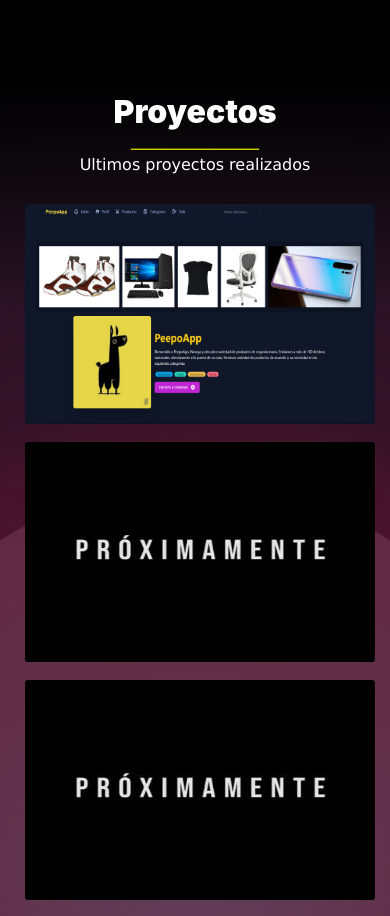
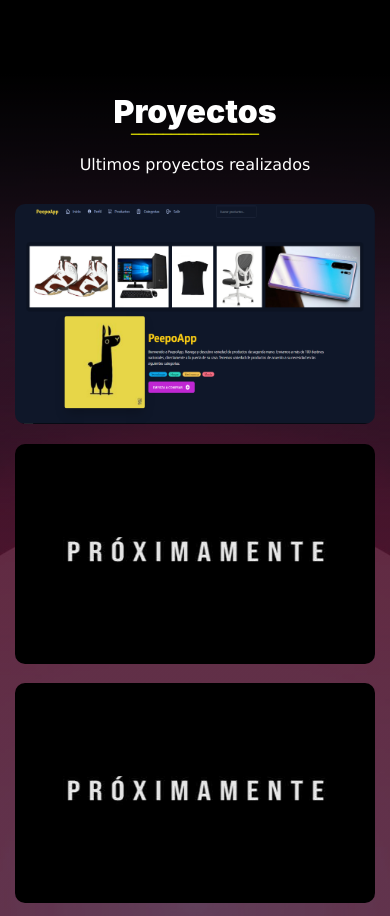
Before and after one commit to romariou76/Mi-portafolio, a React (Create React App) app: page / in a window 390 px wide. Shown: the part 2862-3778 px from the top of the page. Built offline with nearby package versions, Linux system fonts and the light colour scheme; a web font is replaced by a local one.

Commit message:
Soluciones el responsive design del area de  proyectos(iphone 12 pro y derivados), mas falta otros dispsitiovs pero no son tan relevantes.

```diff
--- a/src/components/Skills.jsx
+++ b/src/components/Skills.jsx
@@ -17,7 +17,7 @@ function Skills(){
             <div class="Skills" data-aos="fade-up"
                             data-aos-duration="3000">
                 <h1 className='body-h1'>Coding Skills</h1><u className='rayita'>________________________</u>
-                    <p className='info-skill1'>Actualmente tengo estos porcentajes de conocimiento de cada uno de estos lenguajes de programación
+                    <p className='info-skill1'>Actualmente tengo estos porcentajes de conocimiento en cada uno de estos lenguajes de programación
 , todos estos los aprendo mayormente en internet, pues soy un joven muy autodidacta 8).
 
                     </p>
@@ -62,7 +62,7 @@ function Skills(){
         data-aos-duration="3000"
         >
             <h1 className='body-h1'>Social Skills</h1><u className='rayita'>______________________</u>
-            <p className='info-skill1'>Siempre quise que los demás conozcan como soy personalmente en cualquier ámbito de trabajo,
+            <p className='info-skill1'>Quiero que conozcan como soy personalmente en cualquier ámbito de trabajo,
             por ello he listado los valores, actitudes y habilidades sociales las cuales considero que tengo.
                 </p>
                 <br></br>
--- a/src/css/aboutme.css
+++ b/src/css/aboutme.css
@@ -27,6 +27,12 @@
 .filtro-about{
     height: 110vh;
     background: linear-gradient(0deg, rgb(0, 0, 0) 0%, rgba(0, 208, 250, 0) 15%, rgba(64, 192, 218, 0) 85%, rgba(0,0,0,1) 100%);
+}
+
+@media screen and (max-width:360px){
+    .filtro-about{
+        width: 360px;
+    }
 }
 
 /* Añadimos responsive design */
--- a/src/css/project.css
+++ b/src/css/project.css
@@ -1,5 +1,5 @@
 .contenedor-projects{
-    width: 100%;
+    width: auto;
     display: flex;
     justify-content: center;
     align-items: center;
@@ -10,10 +10,26 @@
 .contenedor-projects figure{
     position:relative;
     cursor: pointer;
-    width: 350px;
+    width: 360px;
     height: 220px;
     overflow: hidden;
-    border-radius: 3px;
+    border-radius: 10px;
+}
+
+/* Responsive iPad Mini */
+@media screen and (max-width:768px){
+    .contenedor-projects figure{
+        width: 300px;
+        height: 200px;
+    }
+}
+
+/* Responsive iPhone 12 pro samsung etc */
+@media screen and (max-width:420px){
+    .contenedor-projects figure{
+        width: 360px;
+        height: 220px;
+    }
 }
 
 .contenedor-projects figure img{
--- a/src/css/projects.css
+++ b/src/css/projects.css
@@ -10,13 +10,6 @@
     url(../images/fondo.jpg) no-repeat center center;
     background-size: cover; /*cover; redimensiona la imagen para aseugrar que ocupa el máximo de pantalla posible. */
     margin-top: 20%;
-}
-
-@media screen and (max-width:500px){
-    .filtro-projects{
-    /* padding-top: 5%; */
-    /* background-color: blue; */
-    }
 }
 
 /* Filtro top y bottom de efecto desvanecimiento*/
@@ -36,11 +29,12 @@
 .u {
     color: yellow;
     text-align: center;
+    margin-top: -15px;
 }
 
 .parrafo {
     color: white;
-    padding: 5px 0px 0px 0px;
+    padding: 20px 0px 0px 0px;
     text-align: center;
 }
 .proyectos {
@@ -48,7 +42,6 @@
     height: 100%;
     display: flex;
     align-items: center;
-    color: white;
     justify-content: center;
 }
 
@@ -57,42 +50,19 @@
     grid-template-columns: repeat(auto-fit, minmax(360px, 1fr));
     width: 90%;
     margin: 0 auto;
-    padding:30px;
+    padding:30px 0px 90px;
 }
 
-/* .proyecto {
-    height: 250px;
-    display: flex;
-    justify-content: center;
-    align-items: center;
-    margin-top: 17px;
-    margin-right: 17px;
-    margin-left: 17px;
-    margin-bottom: 17px;
-    background-color: rgb(6, 11, 87);
-} */
+/* Responsive iPad Mini */
+@media screen and (max-width:768px){
+    .proyectos-grid{
+        grid-template-columns: repeat(auto-fit, minmax(300px, 1fr));
 
-@media screen and (max-width:420px){
-    .proyectos{
-        width: 98%;
-        margin-left: 1px;
-        margin-right: 1px;
-        /* background-color: peru; */
     }
 }
-
-/* Samsung Galaxy a51-71 responsive */
-/* @media screen and (max-width:420px){
-    .proyecto{
+/* Responsive iPhone 12 Pro,etc... */
+@media screen and (max-width:420px){
+    .proyectos-grid{
         width: 100%;
-        margin: 0px 0px 10px 0px;
     }
-} */
-
-/* Iphone 12 pro responsive */
-/* @media screen and (max-width:390px){
-    .proyecto{
-        width: 95%;
-        margin-left: -15px;
-    }
-} */
+}
```
